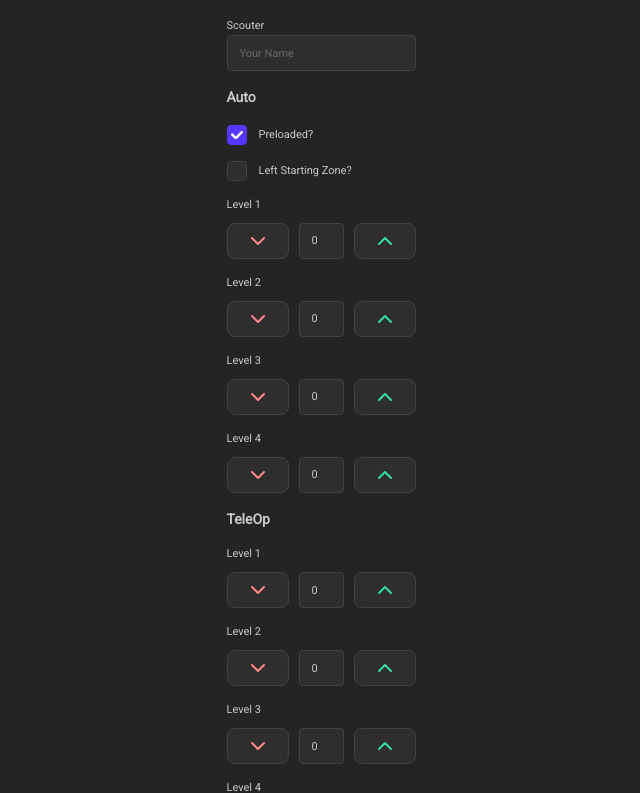
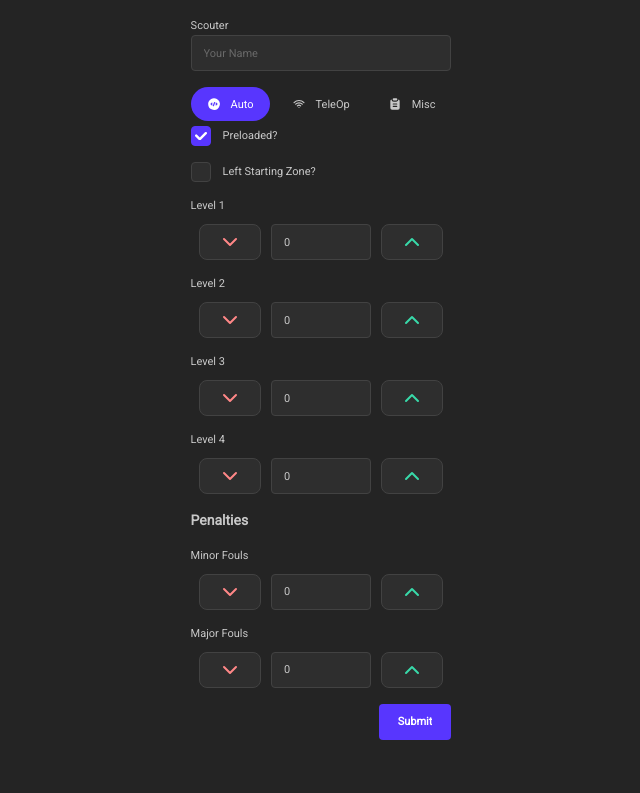
Before and after one commit to FRC900/scouting-site, a Next.js app: page /stand-form in a window 1280 px wide. Shown: the part 270-1063 px from the top of the page, without its empty margins (319-959 px from the left). After the commit the page ends 1026 px from the top, so only its background shows below. Built offline with nearby package versions, Linux system fonts and the light colour scheme.

Commit message:
Tabs - stand form

```diff
--- a/components/Forms/inputs/Incrementor.tsx
+++ b/components/Forms/inputs/Incrementor.tsx
@@ -71,7 +71,7 @@ export function Incrementor<T extends FieldValues>({
           handlersRef={handlersRef}
           step={1}
           min={0}
-          w={45}
+          w={100}
         />
         <Button
           variant="default"
--- a/components/Forms/stand.tsx
+++ b/components/Forms/stand.tsx
@@ -1,20 +1,38 @@
 "use client";
 
 import { zodResolver } from "@hookform/resolvers/zod";
-import { Form, useForm, useWatch } from "react-hook-form";
+import { Form, useForm } from "react-hook-form";
 import { StandFormSchema } from "../../lib/constants";
 import { NumberInput } from "./inputs/NumberInput";
 import { Select } from "./inputs/Select";
 import { Checkbox } from "./inputs/Checkbox";
 import { Textarea } from "./inputs/Textarea";
 import { type StandForm } from "../../lib/definitions";
-import { Button, Stack, Group, Modal, useMantineTheme, Text } from "@mantine/core";
+import {
+  Button,
+  Stack,
+  Group,
+  Modal,
+  useMantineTheme,
+  Text,
+  Tabs,
+  rem,
+} from "@mantine/core";
 import { useState } from "react";
 import { useOnlineStatus } from "../../lib/hooks/useOnlineStatus";
-import { createStandForm, deleteStandForm, updateStandForm } from "../../lib/actions";
+import {
+  createStandForm,
+  deleteStandForm,
+  updateStandForm,
+} from "../../lib/actions";
 import { useDisclosure } from "@mantine/hooks";
 import { Incrementor } from "./inputs/Incrementor";
 import { TextInput } from "./inputs/TextInput";
+import {
+  IconCodeCircle2Filled,
+  IconWifi,
+  IconClipboardTextFilled,
+} from "@tabler/icons-react";
 
 interface Props {
   create: boolean;
@@ -64,7 +82,6 @@ export default function StandForm({ create, defaultForm, id }: Props) {
       } else {
         updateStandForm(data, id).then(() => setSubmitting("done"));
       }
-
     }
   };
 
@@ -91,8 +108,44 @@ export default function StandForm({ create, defaultForm, id }: Props) {
             placeholder="Your Name"
           />
         </Stack>
-				<Stack>
-					<Text fw={700}>Auto</Text>
+        <Tabs
+          color={theme.colors.milkshake[4]}
+          variant="pills"
+          radius="xl"
+          defaultValue="auto"
+        >
+          <Tabs.List>
+            <Tabs.Tab
+              value="auto"
+              leftSection={
+                <IconCodeCircle2Filled
+                  style={{ width: rem(14), height: rem(14) }}
+                />
+              }
+            >
+              Auto
+            </Tabs.Tab>
+            <Tabs.Tab
+              value="teleop"
+              leftSection={
+                <IconWifi style={{ width: rem(14), height: rem(14) }} />
+              }
+            >
+              TeleOp
+            </Tabs.Tab>
+            <Tabs.Tab
+              value="misc"
+              leftSection={
+                <IconClipboardTextFilled
+                  style={{ width: rem(14), height: rem(14) }}
+                />
+              }
+            >
+              Misc
+            </Tabs.Tab>
+          </Tabs.List>
+          <Tabs.Panel value="auto">
+            <Stack pt={5}>
               <Checkbox
                 name="preloaded"
                 control={control}
@@ -105,67 +158,28 @@ export default function StandForm({ create, defaultForm, id }: Props) {
                 color={theme.colors.milkshake[4]}
                 label="Left Starting Zone?"
               />
-					<Incrementor
-						name="autoL1"
-						control={control}
-						title="Level 1"
-					/>
-					<Incrementor
-						name="autoL2"
-						control={control}
-						title="Level 2"
-					/>
-					<Incrementor
-						name="autoL3"
-						control={control}
-						title="Level 3"
-					/>
-					<Incrementor
-						name="autoL4"
-						control={control}
-						title="Level 4"
-					/>
+              <Incrementor name="autoL1" control={control} title="Level 1" />
+              <Incrementor name="autoL2" control={control} title="Level 2" />
+              <Incrementor name="autoL3" control={control} title="Level 3" />
+              <Incrementor name="autoL4" control={control} title="Level 4" />
             </Stack>
-				<Stack>
-					<Text fw={700}>TeleOp</Text>
-					<Incrementor
-						name="teleopL1"
-						control={control}
-						title="Level 1"
-					/>
-					<Incrementor
-						name="teleopL2"
-						control={control}
-						title="Level 2"
-					/>
-					<Incrementor
-						name="teleopL3"
-						control={control}
-						title="Level 3"
-					/>
-					<Incrementor
-						name="teleopL4"
-						control={control}
-						title="Level 4"
-					/>
+          </Tabs.Panel>
+          <Tabs.Panel value="teleop">
+            <Stack pt={5}>
+              <Incrementor name="teleopL1" control={control} title="Level 1" />
+              <Incrementor name="teleopL2" control={control} title="Level 2" />
+              <Incrementor name="teleopL3" control={control} title="Level 3" />
+              <Incrementor name="teleopL4" control={control} title="Level 4" />
               <Incrementor
                 name="teleopProcessor"
                 control={control}
                 title="Processor"
               />
-					<Incrementor
-						name="teleopNet"
-						control={control}
-						title="Net"
-					/>
+              <Incrementor name="teleopNet" control={control} title="Net" />
             </Stack>
-				<Stack>
-					<Text fw={700}>Penalties</Text>
-					<Incrementor name="fouls" control={control} title="Minor Fouls" />
-					<Incrementor name="techfouls" control={control} title="Major Fouls" />
-				</Stack>
-				<Stack>
-					<Text fw={700}>Misc.</Text>
+          </Tabs.Panel>
+          <Tabs.Panel value="misc">
+            <Stack pt={5}>
               <Select
                 name="endgame"
                 control={control}
@@ -201,14 +215,23 @@ export default function StandForm({ create, defaultForm, id }: Props) {
                   { label: "Pro Performance", value: "5" },
                 ]}
               />
-				</Stack>
               <Textarea
                 name="notes"
                 control={control}
                 label="Notes"
                 placeholder="Type your short, useful, and consice note here."
               />
-				<Stack justify="end">
+            </Stack>
+          </Tabs.Panel>
+        </Tabs>
+
+        <Stack>
+          <Text fw={700}>Penalties</Text>
+          <Incrementor name="fouls" control={control} title="Minor Fouls" />
+          <Incrementor name="techfouls" control={control} title="Major Fouls" />
+        </Stack>
+
+        <Group justify="end">
           <Button
             type="submit"
             disabled={submitting === "fetching"}
@@ -222,7 +245,6 @@ export default function StandForm({ create, defaultForm, id }: Props) {
               color={theme.colors.rose[5]}
               onClick={() => {
                 toggle();
-								console.log(opened);
               }}
             >
               Delete
@@ -230,7 +252,7 @@ export default function StandForm({ create, defaultForm, id }: Props) {
           ) : (
             <></>
           )}
-				</Stack>
+        </Group>
         <Modal
           opened={opened}
           onClose={toggle}
--- a/package.json
+++ b/package.json
@@ -14,7 +14,7 @@
     "@mantine/core": "^7.17.0",
     "@mantine/hooks": "^7.17.0",
     "@tabler/core": "1.0.0-beta21",
-    "@tabler/icons-react": "^3.19.0",
+    "@tabler/icons-react": "^3.30.0",
     "@vercel/postgres": "^0.10.0",
     "bcrypt": "^5.1.1",
     "clsx": "^2.1.1",
```
Also changed, not shown: auth.config.ts (+15 -9 lines), 1 other file (tests, documents, lock files or other folders). Lines whose indentation alone changed are shown as unchanged.
